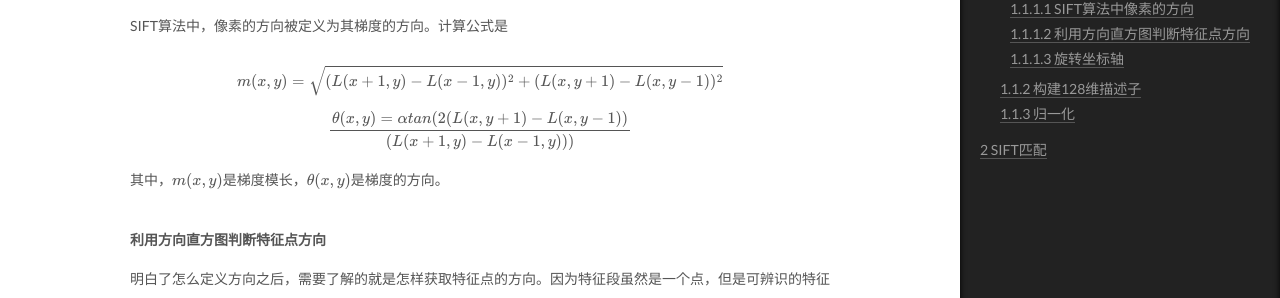
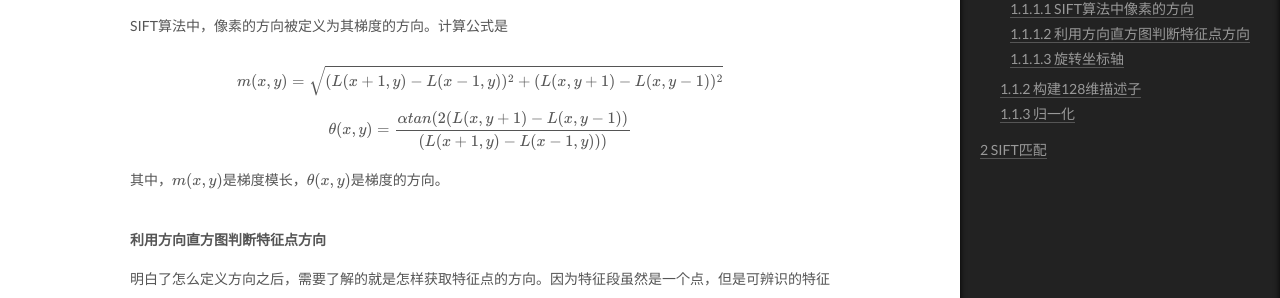
Before and after one commit to Firefox2100/Firefox2100.github.io, a Jekyll site: the page built from _posts/2020-2-16-SIFT学习笔记(四).md, in a window 1280 px wide and 1400 px high, scrolled down 708 px. Shown: the part 149-447 px from the top of the window. Built offline with Jekyll 4.4.1, drawn with Linux system fonts in a browser that asks for light colours; formulas are drawn with MathJax 3; some of the changed text lies outside the part shown.

Commit message:
Update 2020-2-16-SIFT学习笔记(四).md

```diff
--- a/_posts/2020-2-16-SIFT学习笔记(四).md
+++ b/_posts/2020-2-16-SIFT学习笔记(四).md
@@ -23,7 +23,7 @@ SIFT算法中，像素的方向被定义为其梯度的方向。计算公式是
 
 $$m(x,y)=\sqrt{(L(x+1,y)-L(x-1,y))^2+(L(x,y+1)-L(x,y-1))^2}$$
 
-$$\theta(x,y)=\alpha tan(2{(L(x,y+1)-L(x,y-1))}\over{(L(x+1,y)-L(x-1,y))})$$
+$$\theta(x,y)={\alpha tan(2{(L(x,y+1)-L(x,y-1))}\over{(L(x+1,y)-L(x-1,y))})}$$
 
 其中，\\(m(x,y)\\)是梯度模长，\\(\theta(x,y)\\)是梯度的方向。
 
@@ -80,7 +80,7 @@ $$\lbrace_{y=x'sin(\theta)+y'cos(\theta)}^{x=x'cos(\theta)-y'sin(\theta)}$$
 
 SIFT算法中，两个描述子的相似度是由欧氏距离描述的。高维空间中的欧式距离与简单的欧氏距离一样，指的都是欧氏空间中两点之间的直线距离。计算方法也类似：
 
-$$\sqrt{\sum_{n=0}^127 {m_n}}$$
+$$\sqrt{\sum_{n=0}^{127} {m_n}}$$
 
 其中\\(m_n\\)是第n维方向上的模长。
 
```
